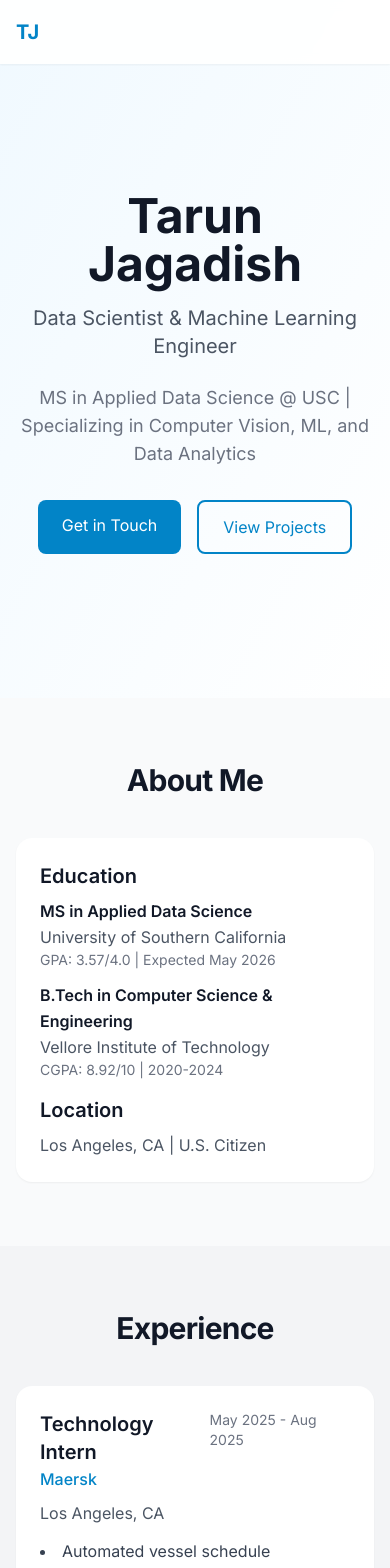
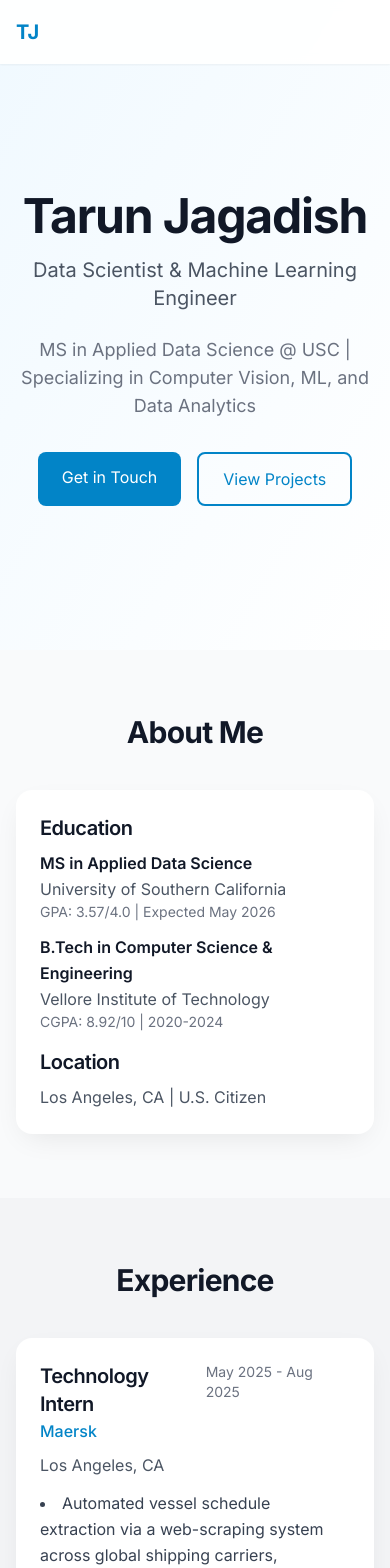
Before and after one commit to tarunjag28/portfolio-website, a Next.js app: page / in a window 390 px wide. Shown: the top 1568 px of the page. Built offline with nearby package versions, Linux system fonts and the light colour scheme.

Commit message:
Refactor CSS styles for improved theming

```diff
--- a/app/globals.css
+++ b/app/globals.css
@@ -8,35 +8,52 @@
   }
 
   body {
-    @apply bg-gray-50 text-gray-900 antialiased leading-relaxed;
+    @apply bg-surface-muted text-text antialiased leading-relaxed;
   }
 
   h1, h2, h3, h4, h5, h6 {
-    @apply text-gray-900 font-semibold;
+    @apply text-text font-semibold tracking-tight;
+  }
+
+  a {
+    @apply text-primary-600 hover:text-primary-700 transition-colors;
   }
 }
 
 @layer components {
   /* Layout */
   .section-container {
-    @apply max-w-7xl mx-auto px-4 sm:px-6 lg:px-8 py-16 sm:py-20;
+    @apply max-w-7xl mx-auto px-4 sm:px-6 lg:px-8
+           py-16 sm:py-20;
   }
 
-  /* Typography */
+  /* Headings */
   .section-title {
-    @apply text-3xl sm:text-4xl md:text-5xl font-bold text-gray-900
-           mb-10 text-center tracking-tight;
+    @apply text-3xl sm:text-4xl md:text-5xl
+           font-bold text-text text-center mb-10;
   }
 
   .section-subtitle {
-    @apply max-w-2xl mx-auto text-lg text-gray-600 text-center mb-12;
+    @apply max-w-2xl mx-auto text-lg text-text-muted
+           text-center mb-12;
   }
 
-  /* Cards */
+  /* Card */
   .card {
-    @apply bg-white rounded-xl p-6 shadow-sm
+    @apply bg-surface rounded-xl p-6 shadow-soft
            transition-all duration-300 ease-out
-           hover:shadow-xl hover:-translate-y-1
-           focus-within:ring-2 focus-within:ring-gray-900/10;
+           hover:-translate-y-1 hover:shadow-xl
+           focus-within:ring-2 focus-within:ring-primary-500/30;
+  }
+
+  /* Primary Button (bonus) */
+  .btn-primary {
+    @apply inline-flex items-center justify-center
+           rounded-xl px-6 py-3 font-medium
+           bg-primary-600 text-white
+           hover:bg-primary-700
+           focus:outline-none focus:ring-2
+           focus:ring-primary-500/50
+           transition;
   }
 }
```
